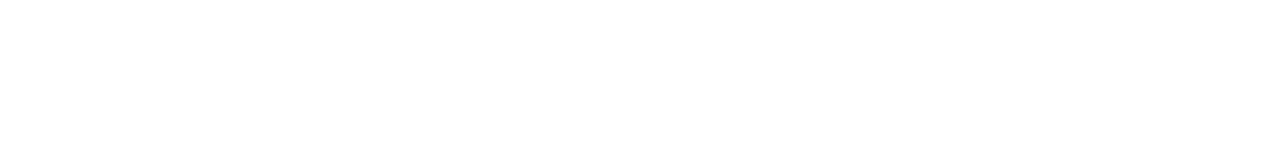
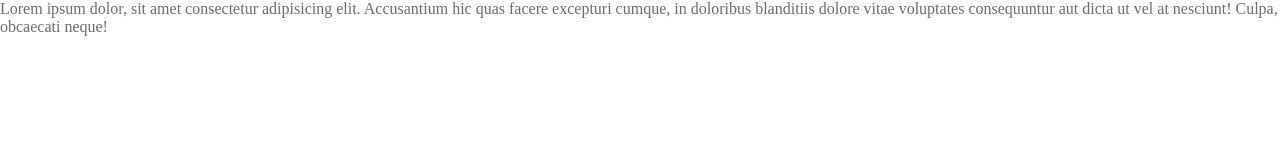
Before and after one commit to EsleySaab/Projeto-Travelgram, a plain HTML site: page index.html in a window 1280 px wide. Drawn offline with Linux system fonts and the light colour scheme.

Commit message:
initial style guide

```diff
--- a/index.html
+++ b/index.html
@@ -6,5 +6,12 @@
     <title>Travelgram</title>
     <link rel="stylesheet" href="styles/index.css" />
   </head>
-  <body></body>
+  <body>
+    <p>
+      Lorem ipsum dolor, sit amet consectetur adipisicing elit. Accusantium hic
+      quas facere excepturi cumque, in doloribus blanditiis dolore vitae
+      voluptates consequuntur aut dicta ut vel at nesciunt! Culpa, obcaecati
+      neque!
+    </p>
+  </body>
 </html>
--- a/styles/global.css
+++ b/styles/global.css
@@ -3,3 +3,18 @@
   padding: 0;
   box-sizing: border-box;
 }
+
+:root {
+  --brand-color: #ef5f4c;
+  --background-color: #ffffff;
+  --surface-color: #f5f5f5;
+  --skeleton-color: #d9d9d9;
+  --shape-transparency: #ffffff8f;
+  --text-color-primary: #313131;
+  --text-color-secondary: #6c6c6c;
+}
+
+body {
+  color: var(--text-color-secondary);
+  background-color: var(--background-color);
+}
```
Also changed, not shown: assets/AirplaneTilt.svg (added), assets/Image 01.png (added), assets/Image 02.png (added), assets/Image 03.png (added), assets/Image 04.png (added), assets/Image 05.png (added), assets/Image 06.png (added), assets/Image 07.png (added), assets/Image 08.png (added), assets/Image 09.png (added), assets/Image 10.png (added), assets/Image 11.png (added), assets/Image.svg (added), assets/Logo.svg (added), 2 more files, 1 other file.
